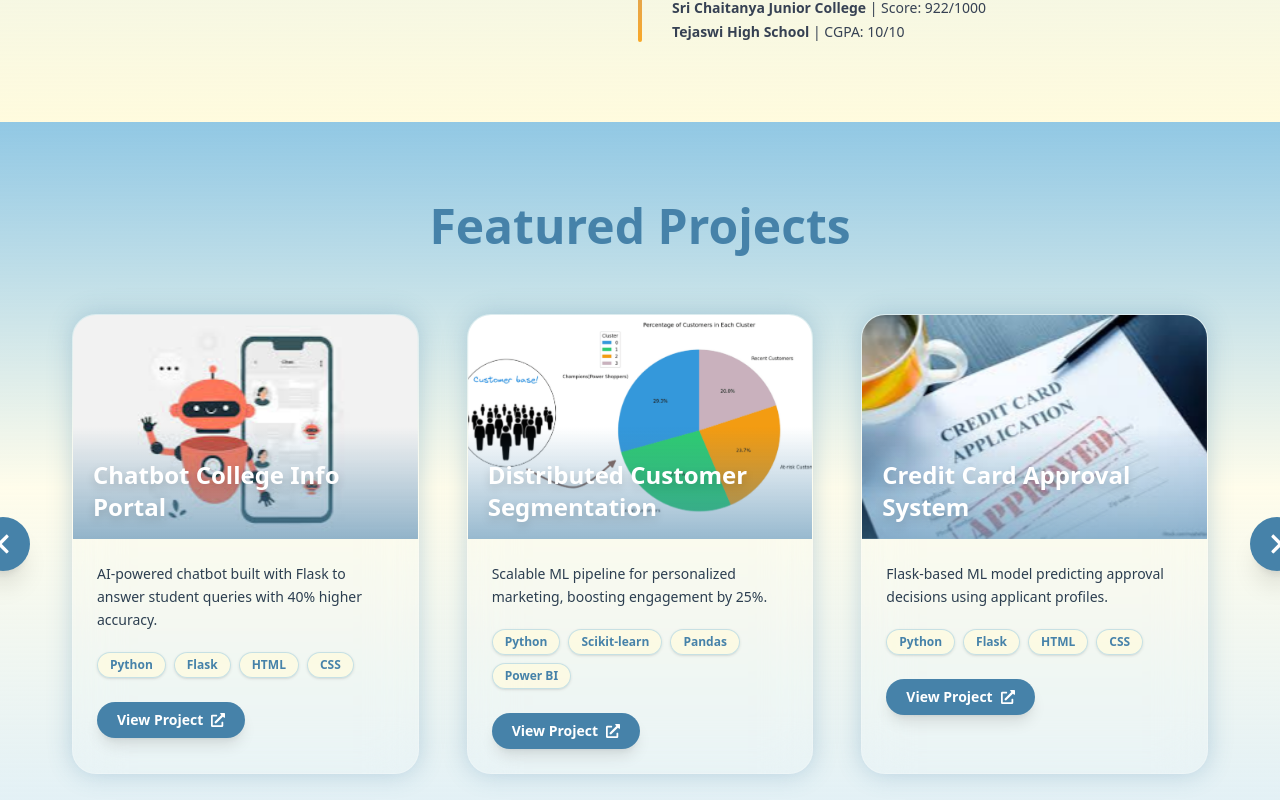
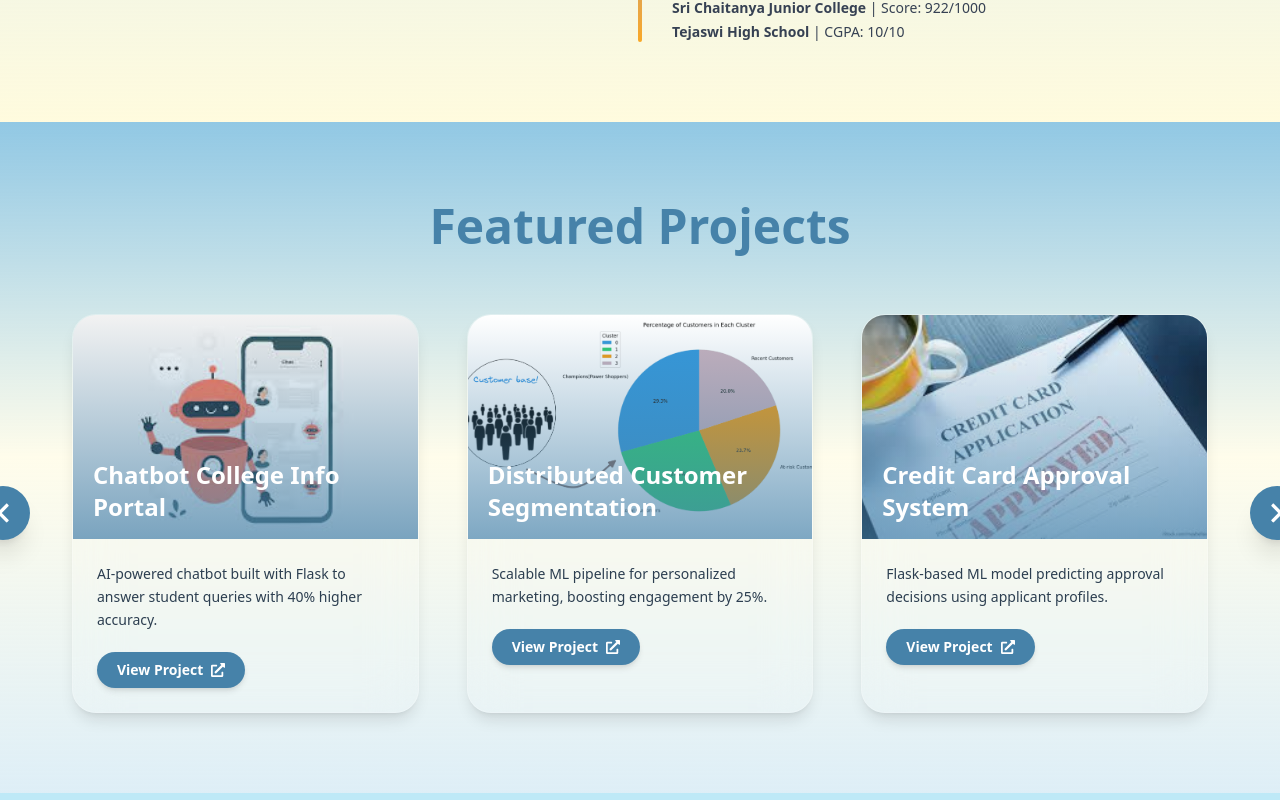
Before and after one commit to Mithrasri-Kadarla/Mithras-Portfolio, a Next.js app: page / in a window 1280 px wide. Shown: the part 2380-3180 px from the top of the page. Built offline with nearby package versions, Linux system fonts and the light colour scheme.

Commit message:
responsive done entirely

```diff
--- a/src/components/Projects.tsx
+++ b/src/components/Projects.tsx
@@ -1,6 +1,10 @@
 "use client";
 import React, { useState } from "react";
 import { FaExternalLinkAlt, FaChevronLeft, FaChevronRight } from "react-icons/fa";
+
+// Swiper imports
+import { Swiper, SwiperSlide } from "swiper/react";
+import "swiper/css";
 
 const projects = [
   {
@@ -40,13 +44,9 @@ const projects = [
 export default function Projects() {
   const [index, setIndex] = useState(0);
 
-  const nextSlide = () => {
-    setIndex((prev) => (prev + 1) % projects.length);
-  };
-
-  const prevSlide = () => {
+  const nextSlide = () => setIndex((prev) => (prev + 1) % projects.length);
+  const prevSlide = () =>
     setIndex((prev) => (prev - 1 + projects.length) % projects.length);
-  };
 
   const getVisibleCards = () => [
     projects[index],
@@ -57,67 +57,93 @@ export default function Projects() {
   return (
     <section
       id="projects"
-      className="relative w-full py-24 px-6 bg-gradient-to-b from-[#91C8E4] via-[#FFFBDE]/60 to-[#91C8E4]/30 overflow-hidden"
+      className="relative w-full py-24 px-6 bg-gradient-to-b from-[#91C8E4] via-[#FFFBDE]/60 to-[#91C8E4]/30"
     >
-      <h2 className="text-5xl font-extrabold text-center text-[#4682A9] mb-16" data-aos="fade-up">
-         Featured Projects
+      <h2 className="text-4xl sm:text-5xl font-extrabold text-center text-[#4682A9] mb-16">
+        Featured Projects
       </h2>
 
-      {/* Carousel Wrapper */}
-      <div className="relative max-w-7xl mx-auto flex items-center" data-aos="fade-up">
+      <div className="relative max-w-7xl mx-auto flex items-center">
 
-        {/* LEFT ARROW */}
+        {/* LEFT BUTTON – desktop only */}
         <button
           onClick={prevSlide}
           className="absolute -left-12 z-20 p-4 bg-[#4682A9] hover:bg-[#749BC2] text-white rounded-full shadow-xl hidden md:flex"
-        data-aos="fade-left" >
+        >
           <FaChevronLeft size={22} />
         </button>
 
-        {/* 3 Project Cards */}
-        <div className="grid grid-cols-1 sm:grid-cols-2 lg:grid-cols-3 gap-12 mx-auto w-full px-12" data-aos="fade-up">
-          {getVisibleCards().map((project, index) => (
+        {/* ---------------------- MOBILE VIEW (SWIPER) ---------------------- */}
+        <div className="block md:hidden w-full">
+          <Swiper
+            direction="horizontal"
+            spaceBetween={20}
+            slidesPerView={1}
+            centeredSlides={true}
+            style={{ overflow: "visible" }}
+          >
+            {projects.map((p, idx) => (
+              <SwiperSlide key={idx}>
+                <div className="relative group bg-white/10 backdrop-blur-xl border border-white/20 rounded-3xl overflow-hidden shadow-lg mx-6">
+                  <div className="relative h-56">
+                    <img
+                      src={p.image}
+                      alt={p.title}
+                      className="w-full h-full object-cover transition-transform duration-700 group-hover:scale-110"
+                    />
+                    <div className="absolute inset-0 bg-gradient-to-t from-[#4682A9]/70" />
+                    <h3 className="absolute bottom-4 left-5 text-2xl font-semibold text-white">
+                      {p.title}
+                    </h3>
+                  </div>
+
+                  <div className="p-6">
+                    <p className="text-[#2c3e50] text-sm leading-relaxed mb-5">
+                      {p.description}
+                    </p>
+
+                    <a
+                      href={p.link}
+                      target="_blank"
+                      className="inline-flex items-center gap-2 px-5 py-2 text-sm font-semibold text-white bg-[#4682A9] rounded-full shadow-md hover:bg-[#749BC2]"
+                    >
+                      View Project <FaExternalLinkAlt size={14} />
+                    </a>
+                  </div>
+                </div>
+              </SwiperSlide>
+            ))}
+          </Swiper>
+        </div>
+
+        {/* ---------------------- DESKTOP VIEW (3 CARDS) ---------------------- */}
+        <div className="hidden md:grid grid-cols-3 gap-12 w-full px-12">
+          {getVisibleCards().map((project, idx) => (
             <div
-              key={index}
-              className="relative group bg-white/10 backdrop-blur-xl border border-white/20 rounded-3xl overflow-hidden shadow-[0_0_25px_rgba(70,130,169,0.3)] transition-transform duration-500 hover:-translate-y-3 hover:shadow-[0_0_45px_rgba(70,130,169,0.5)]"
-            data-aos="fade-up">
-              {/* Image */}
-              <div className="relative h-56 overflow-hidden" data-aos="fade-up">
+              key={idx}
+              className="relative group bg-white/10 backdrop-blur-xl border border-white/20 rounded-3xl overflow-hidden shadow-lg transition-transform duration-500 hover:-translate-y-3"
+            >
+              <div className="relative h-56">
                 <img
                   src={project.image}
                   alt={project.title}
-                  className="w-full h-full object-cover transition-transform duration-700 group-hover:scale-110"
-                  data-aos="fade-up"
+                  className="w-full h-full object-cover group-hover:scale-110 transition-transform duration-700"
                 />
-                <div className="absolute inset-0 bg-gradient-to-t from-[#4682A9]/70 via-transparent to-transparent opacity-80" />
-                <h3 className="absolute bottom-4 left-5 text-2xl font-semibold text-white drop-shadow-lg" data-aos="fade-up">
+                <div className="absolute inset-0 bg-gradient-to-t from-[#4682A9]/70" />
+                <h3 className="absolute bottom-4 left-5 text-2xl font-semibold text-white">
                   {project.title}
                 </h3>
               </div>
 
-              {/* Content */}
               <div className="p-6">
-                <p className="text-[#2c3e50] text-sm font-medium leading-relaxed mb-5"data-aos="fade-up">
+                <p className="text-[#2c3e50] text-sm leading-relaxed mb-5">
                   {project.description}
                 </p>
-
-                <div className="flex flex-wrap gap-2 mb-6 opacity-0 group-hover:opacity-100 transition-opacity duration-500"data-aos="fade-up">
-                  {project.tech.map((tech, i) => (
-                    <span
-                      key={i}
-                      className="px-3 py-1 text-xs font-semibold text-[#4682A9] bg-[#FFFBDE]/70 rounded-full border border-[#91C8E4]/50 shadow-sm"
-                      data-aos="fade-up"
-                    >
-                      {tech}
-                    </span>
-                  ))}
-                </div>
 
                 <a
                   href={project.link}
                   target="_blank"
-                  rel="noopener noreferrer"
-                  className="inline-flex items-center gap-2 px-5 py-2 text-sm font-semibold text-white bg-[#4682A9] rounded-full shadow-lg hover:bg-[#749BC2] transition-all"
+                  className="inline-flex items-center gap-2 px-5 py-2 text-sm font-semibold text-white bg-[#4682A9] rounded-full shadow-md hover:bg-[#749BC2]"
                 >
                   View Project <FaExternalLinkAlt size={14} />
                 </a>
@@ -126,10 +152,10 @@ export default function Projects() {
           ))}
         </div>
 
-        {/* RIGHT ARROW */}
+        {/* RIGHT BUTTON – desktop only */}
         <button
           onClick={nextSlide}
-          className="absolute -right-12 z-20 p-4 bg-[#4682A9] hover:bg-[#749BC2] text-white rounded-full shadow-xl hidden md:flex" data-aos="fade-right"
+          className="absolute -right-12 z-20 p-4 bg-[#4682A9] hover:bg-[#749BC2] text-white rounded-full shadow-xl hidden md:flex"
         >
           <FaChevronRight size={22} />
         </button>
```
